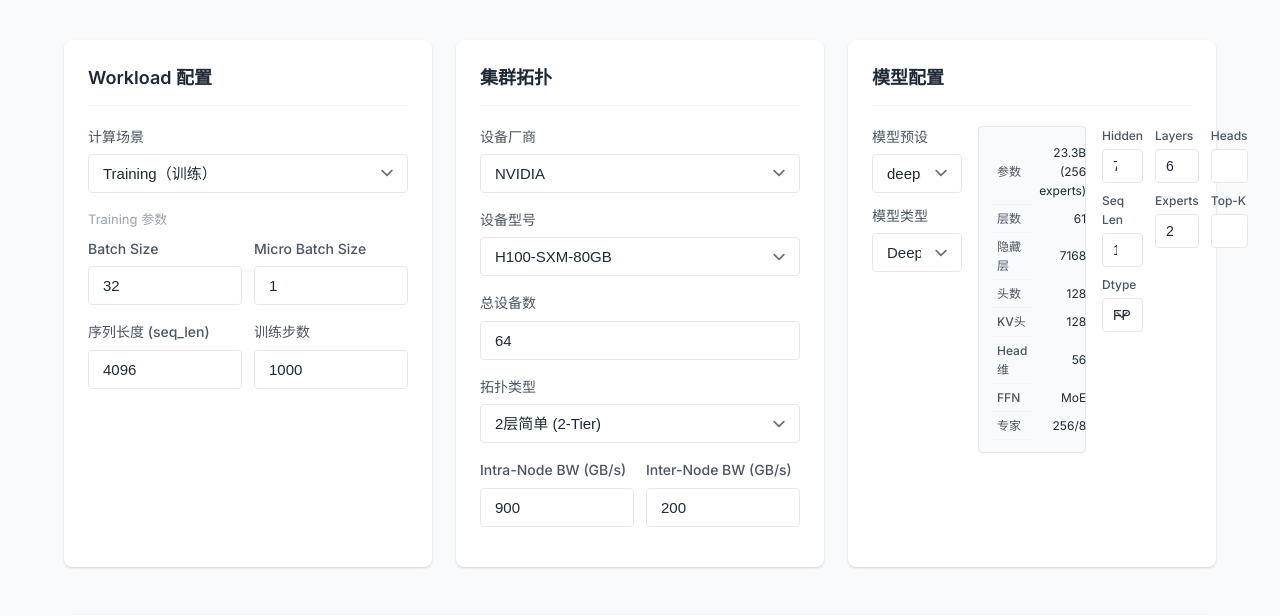
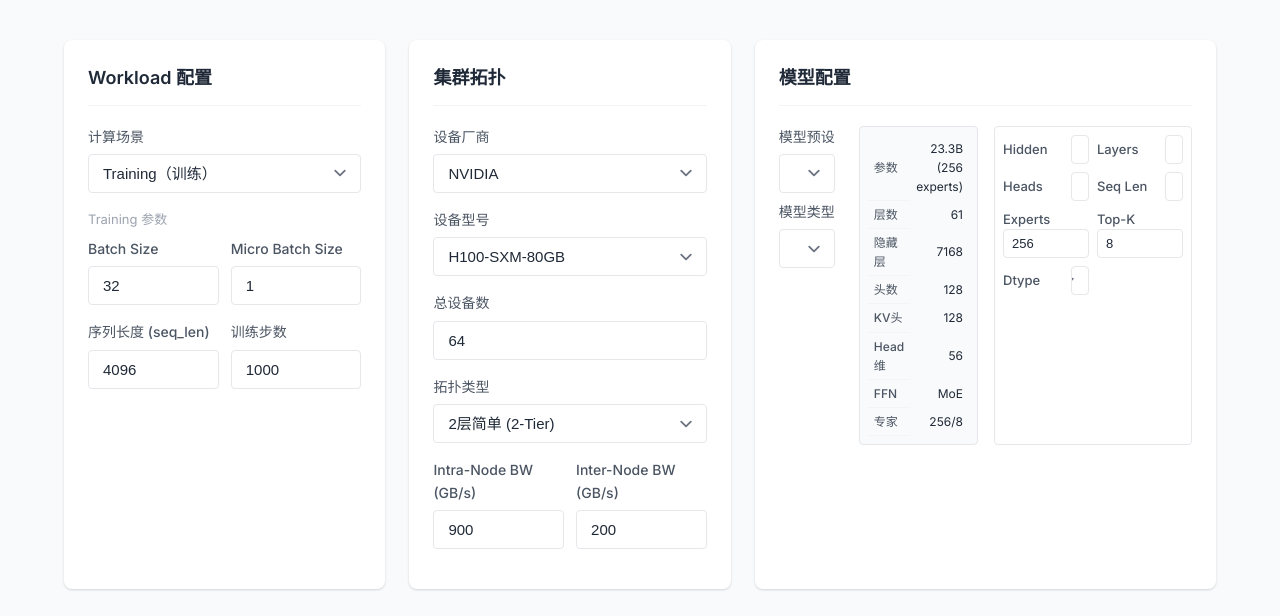
Before and after one commit to ParanoidHW/CePing, a Flask app: page / in a window 1280 px wide. Shown: the part 117-733 px from the top of the page. Run offline with Flask 2, Linux system fonts and the light colour scheme.

Commit message:
refactor(web): 优化模型配置区域布局，改为两列结构
- 将三列布局(1fr 1.2fr 1fr)改为两列布局(1fr 4fr)
- 左侧保留模型预设和类型选择(约20%)
- 右侧规格参数与输入表单并排显示(约80%)
- 解决中间规格显示区域过大、输入框过窄的问题

```diff
--- a/web/static/css/style.css
+++ b/web/static/css/style.css
@@ -778,26 +778,49 @@
     margin: 0.5rem 0;
 }
 
-.model-config-grid {
+.model-config-container {
     display: grid;
-    grid-template-columns: 1fr 1.2fr 1fr;
-    gap: 1rem;
+    grid-template-columns: 1fr 4fr;
+    gap: 1.5rem;
     margin-bottom: 1rem;
 }
 
-.model-config-col {
-    min-width: 0;
+.model-select-col {
+    display: flex;
+    flex-direction: column;
+    gap: 0.5rem;
 }
 
-.model-config-col .form-group {
-    margin-bottom: 0.75rem;
+.model-select-col .form-group {
+    margin-bottom: 0;
+}
+
+.model-detail-col {
+    display: flex;
+}
+
+.detail-grid {
+    display: grid;
+    grid-template-columns: 1fr 1fr;
+    gap: 1rem;
+    width: 100%;
+}
+
+.spec-panel {
+    padding: 0.5rem;
+    border: 1px solid var(--gray-200);
+    border-radius: var(--radius-sm);
+    background-color: var(--gray-50);
+}
+
+.input-panel {
+    padding: 0.5rem;
+    border: 1px solid var(--gray-200);
+    border-radius: var(--radius-sm);
+    background-color: var(--white);
 }
 
 .model-spec-compact {
-    padding: 0.75rem;
-    border: 1px solid var(--gray-200);
-    border-radius: var(--radius-sm);
-    background-color: var(--gray-50);
     min-height: 100px;
 }
 
@@ -805,34 +828,43 @@
     margin: 2rem 0;
 }
 
-.compact-inputs {
+.compact-form {
     display: grid;
-    grid-template-columns: repeat(3, 1fr);
-    gap: 0.5rem 0.75rem;
+    grid-template-columns: repeat(2, 1fr);
+    gap: 0.5rem;
 }
 
-.compact-inputs .form-group.compact {
-    margin: 0;
+.form-row-compact {
+    display: flex;
+    align-items: center;
+    gap: 0.5rem;
 }
 
-.compact-inputs label {
-    font-size: 0.75rem;
-    margin-bottom: 0.25rem;
+.form-row-compact label {
+    font-size: 0.8125rem;
+    color: var(--gray-600);
+    min-width: 60px;
+    margin-bottom: 0;
+    white-space: nowrap;
 }
 
-.compact-inputs .compact-input,
-.compact-inputs select.compact-input {
-    padding: 0.5rem 0.625rem;
-    font-size: 0.875rem;
-    text-align: center;
+.form-row-compact .compact-input,
+.form-row-compact select.compact-input {
+    flex: 1;
+    padding: 0.375rem 0.5rem;
+    font-size: 0.8125rem;
 }
 
 @media (max-width: 1024px) {
-    .model-config-grid {
+    .model-config-container {
         grid-template-columns: 1fr;
     }
 
-    .compact-inputs {
-        grid-template-columns: repeat(2, 1fr);
+    .detail-grid {
+        grid-template-columns: 1fr;
+    }
+
+    .compact-form {
+        grid-template-columns: 1fr;
     }
 }
--- a/web/templates/index.html
+++ b/web/templates/index.html
@@ -243,8 +243,8 @@
                 <section class="card model-config">
                     <h2>模型配置</h2>
 
-                    <div class="model-config-grid">
-                        <div class="model-config-col">
+                    <div class="model-config-container">
+                        <div class="model-select-col">
                             <div class="form-group">
                                 <label>模型预设</label>
                                 <select id="model-preset">
@@ -262,45 +262,49 @@
                             </div>
                         </div>
 
-                        <div class="model-config-col">
+                        <div class="model-detail-col">
+                            <div class="detail-grid">
+                                <div class="spec-panel">
                                     <div id="model-spec-display" class="model-spec-compact">
                                         <p class="hint-text">选择预设后显示规格</p>
                                     </div>
                                 </div>
 
-                        <div class="model-config-col">
-                            <div class="compact-inputs">
-                                <div class="form-group compact">
+                                <div class="input-panel">
+                                    <div class="compact-form">
+                                        <div class="form-row-compact">
                                             <label>Hidden</label>
                                             <input type="number" id="hidden-size" value="4096" class="compact-input">
                                         </div>
-                                <div class="form-group compact">
+                                        <div class="form-row-compact">
                                             <label>Layers</label>
                                             <input type="number" id="num-layers" value="32" class="compact-input">
                                         </div>
-                                <div class="form-group compact">
+                                        <div class="form-row-compact">
                                             <label>Heads</label>
                                             <input type="number" id="num-heads" value="32" class="compact-input">
                                         </div>
-                                <div class="form-group compact">
+                                        <div class="form-row-compact">
                                             <label>Seq Len</label>
                                             <input type="number" id="max-seq-len" value="4096" class="compact-input">
                                         </div>
-                                <div class="form-group compact moe-only" style="display: none;">
+                                        <div class="form-row-compact moe-only" style="display: none;">
                                             <label>Experts</label>
                                             <input type="number" id="num-experts" value="8" class="compact-input">
                                         </div>
-                                <div class="form-group compact moe-only" style="display: none;">
+                                        <div class="form-row-compact moe-only" style="display: none;">
                                             <label>Top-K</label>
                                             <input type="number" id="experts-per-token" value="2" class="compact-input">
                                         </div>
-                                <div class="form-group compact">
+                                        <div class="form-row-compact">
                                             <label>Dtype</label>
                                             <select id="dtype" class="compact-input">
                                                 <option value="fp16">FP16</option>
                                                 <option value="bf16">BF16</option>
                                                 <option value="fp8">FP8</option>
                                             </select>
+                                        </div>
+                                    </div>
                                 </div>
                             </div>
                         </div>
```
Lines whose indentation alone changed are shown as unchanged.
